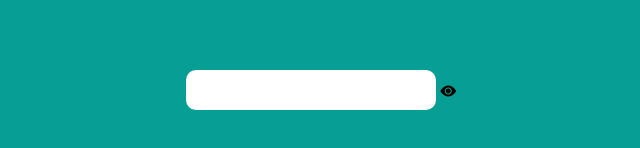
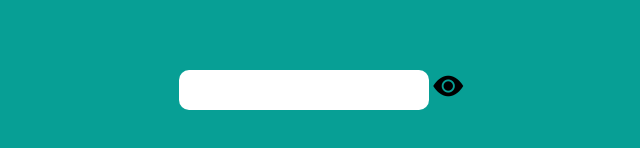
Before and after one commit to Emanuelsyngles/Esconder-Senha, a plain HTML site: page index.html in a window 1280 px wide. Shown: the part 310-458 px from the top of the page, without its empty margins (319-959 px from the left). Drawn offline with nearby package versions, Linux system fonts and the light colour scheme.

Commit message:
Update style.css

```diff
--- a/estilo/style.css
+++ b/estilo/style.css
@@ -45,3 +45,7 @@ input:focus {
 }
 
 /*Estilizando o icone*/
+
+div > i {
+    font-size: 30px;
+}
```
